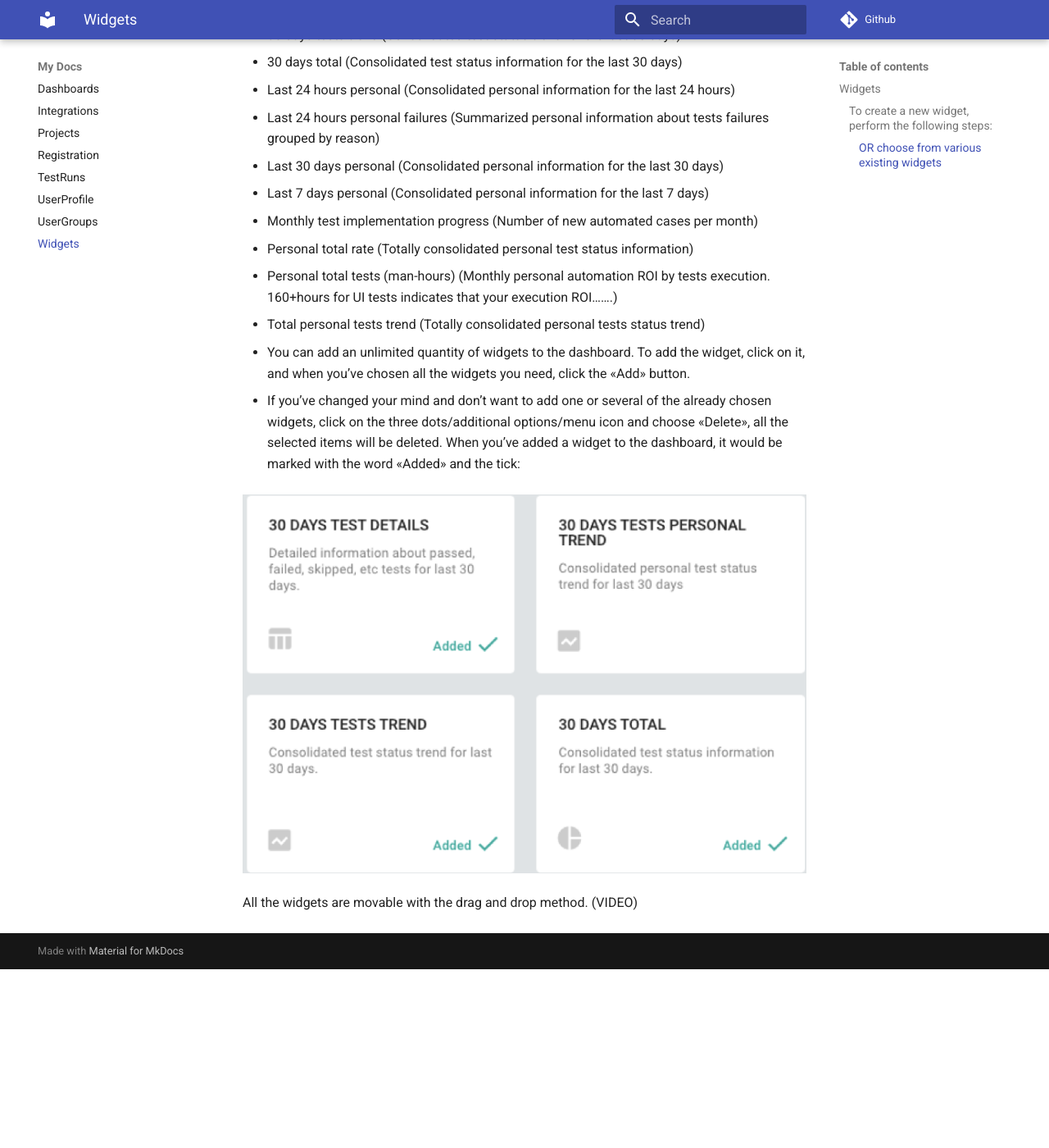
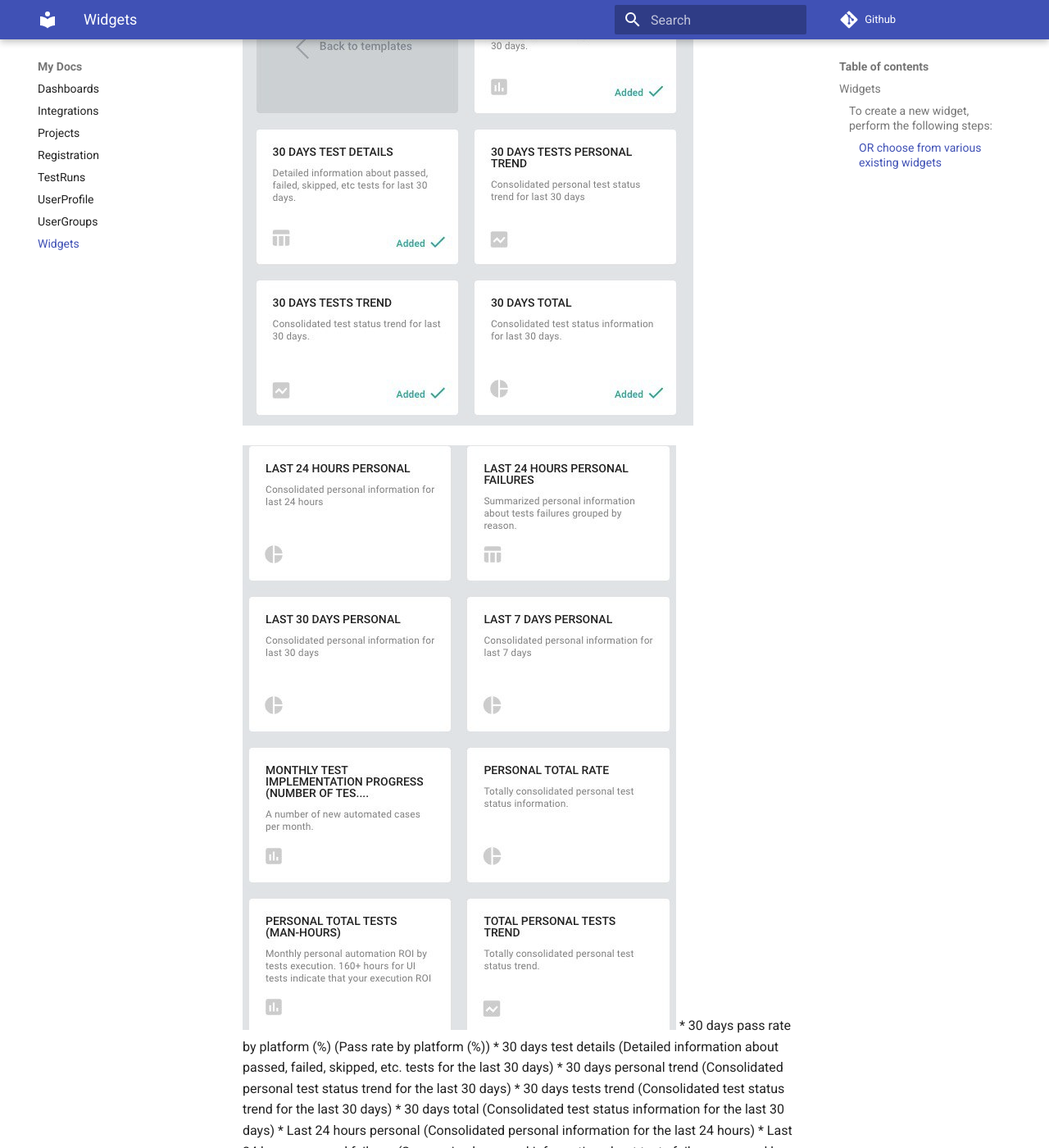
Before and after one commit to APGorobets/mkdocks1, an MkDocs documentation site: the page built from docs/widgets.md, in a window 1280 px wide and 1400 px high, scrolled down 2907 px. Shown: the whole window at 82% size. Built offline with MkDocs 1.6.1 and Material for MkDocs 9.7.7, drawn with Linux system fonts in a browser that asks for light colours; comment, search, counter and statistics services are not loaded; before the commit the page ends 4089 px from its top, so only the background shows below that; some of the changed text lies outside the part shown.

Commit message:
Update widgets.md

```diff
--- a/docs/widgets.md
+++ b/docs/widgets.md
@@ -31,6 +31,10 @@
 * Tests summary (Detailed information about passed, failed, skipped, etc. tests)
 
 ##### **OR choose from various existing widgets**
+
+![alt text](https://github.com/APGorobets/mkdocks1/blob/master/images/choose_widget_1.jpg?raw=true)
+
+![alt text](https://github.com/APGorobets/mkdocks1/blob/master/images/choose_widgets_2.jpg?raw=true)
 * 30 days pass rate by platform (%) (Pass rate by platform (%))
 * 30 days test details (Detailed information about passed, failed, skipped, etc. tests for the last 30 days)
 * 30 days personal trend (Consolidated personal test status trend for the last 30 days)
```
